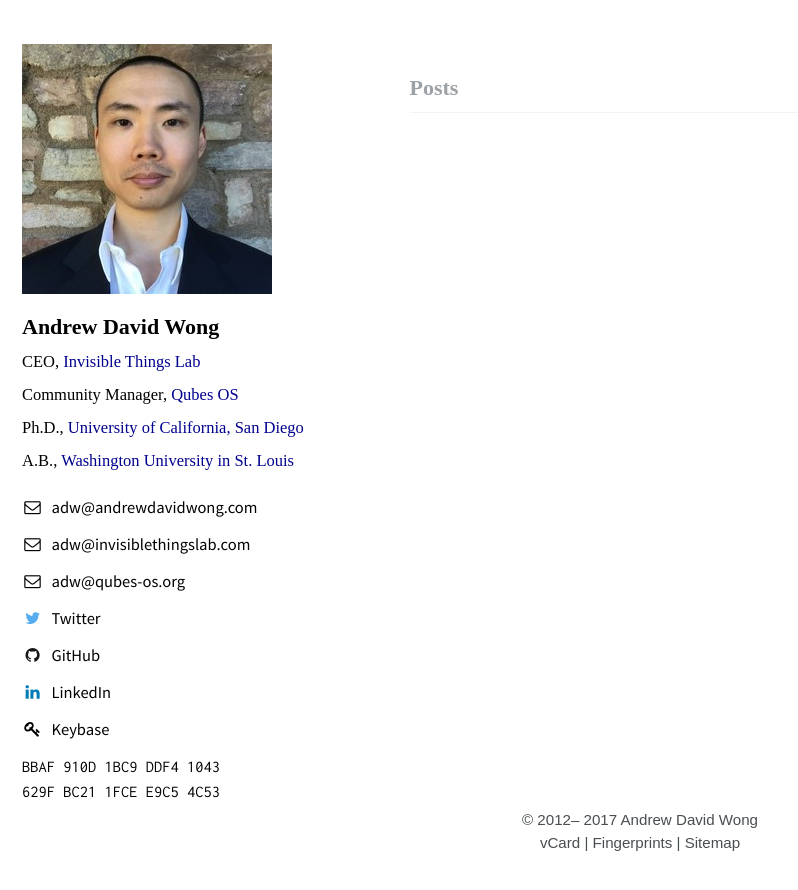
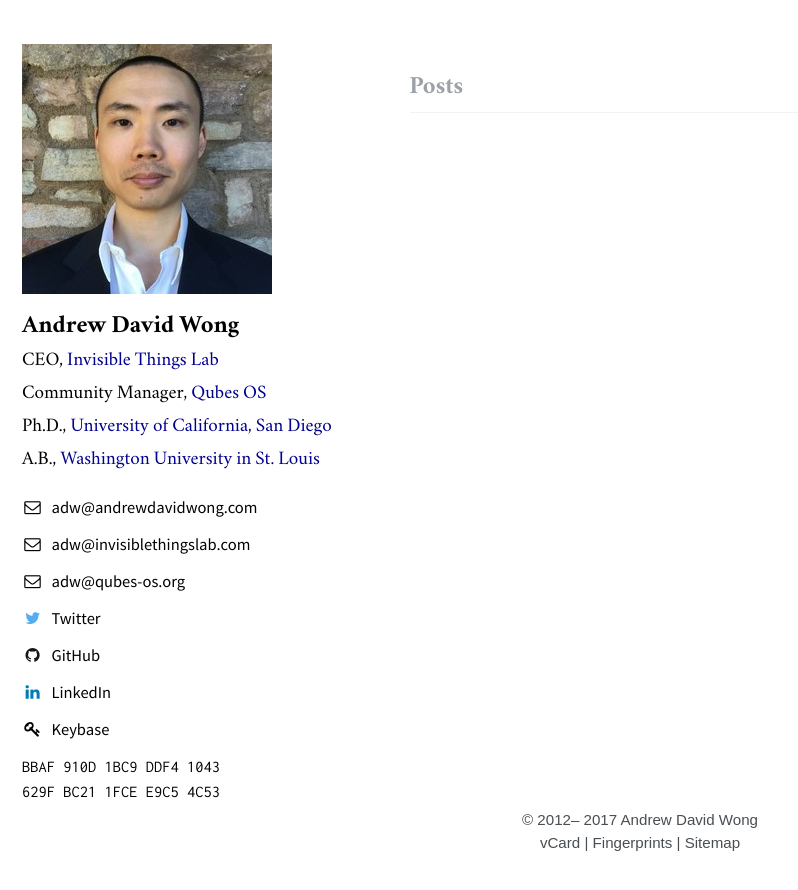
Before and after one commit to andrewdavidwong/web, a Jekyll site: the page built from index.html, in a window 1280 px wide. Shown: the top 890 px of the page, without its empty margins (0-798 px from the left). Built offline with Jekyll 4.4.1, drawn with Linux system fonts in a browser that asks for light colours; the list of posts is cut into pages by our own code.

Commit message:
Update "Crimson" font name; set as default serif font

```diff
--- a/_sass/_variables.scss
+++ b/_sass/_variables.scss
@@ -13,7 +13,7 @@ $paragraph-indent           : false !default; // true, false (default)
 $indent-var                 : 1.3em !default;
 
 /* system typefaces */
-$serif                      : Georgia, Times, serif !default;
+$serif                      : "Crimson", Georgia, Times, serif !default;
 $sans-serif                 : "Source Sans Pro", -apple-system, ".SFNSText-Regular", "San Francisco", "Roboto", "Segoe UI", "Helvetica Neue", "Lucida Grande", Arial, sans-serif !default;
 $monospace                  : "Inconsolata", Monaco, Consolas, "Lucida Console", monospace !default;
 
@@ -21,7 +21,7 @@ $monospace                  : "Inconsolata", Monaco, Consolas, "Lucida Console",
 $sans-serif-narrow          : $sans-serif !default;
 
 /* serif typefaces */
-$crimson                    : "Crimson Text", serif !default;
+$crimson                    : "Crimson", serif !default;
 $georgia                    : Georgia, serif !default;
 $times                      : Times, serif !default;
 $bodoni                     : "Bodoni MT", serif !default;
```
